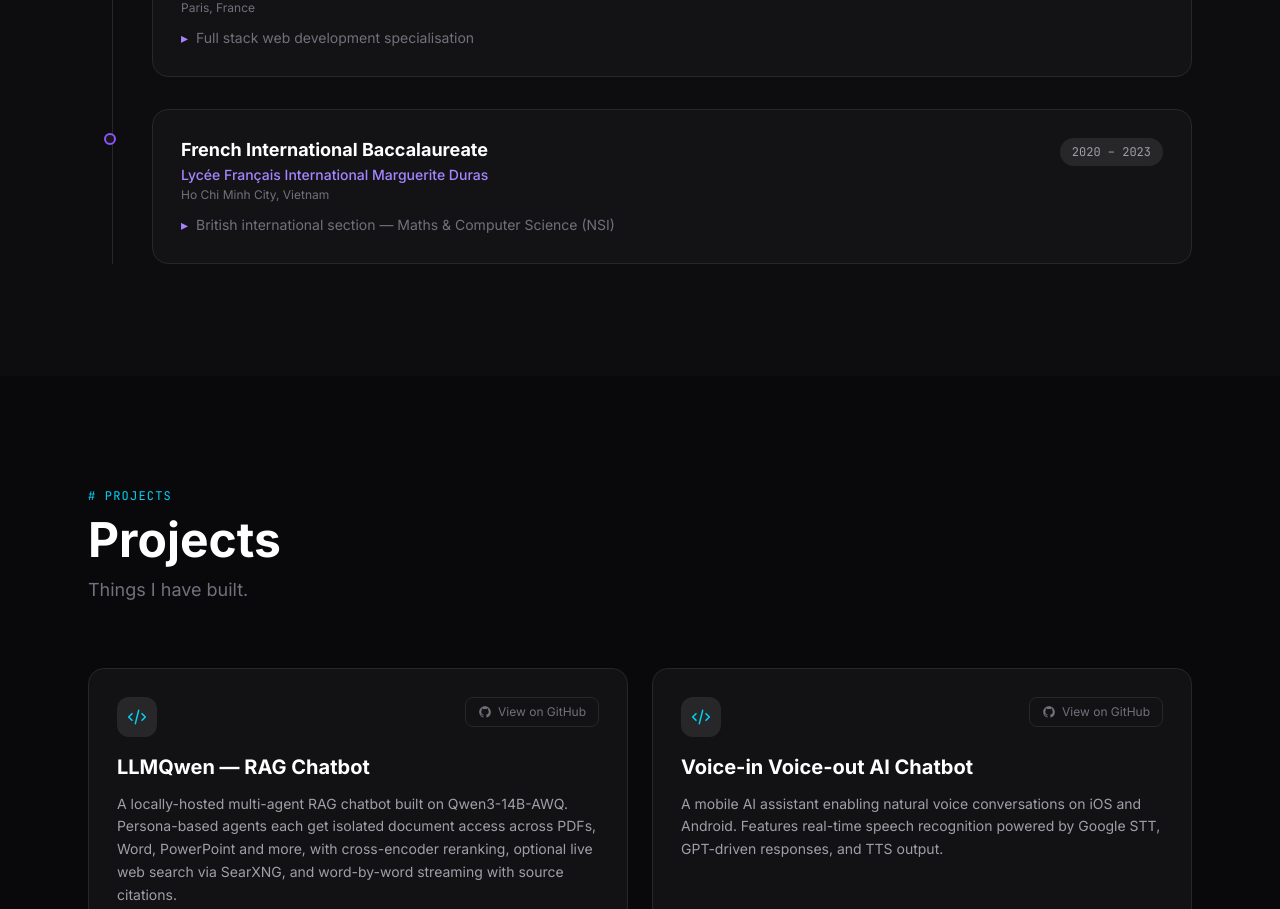
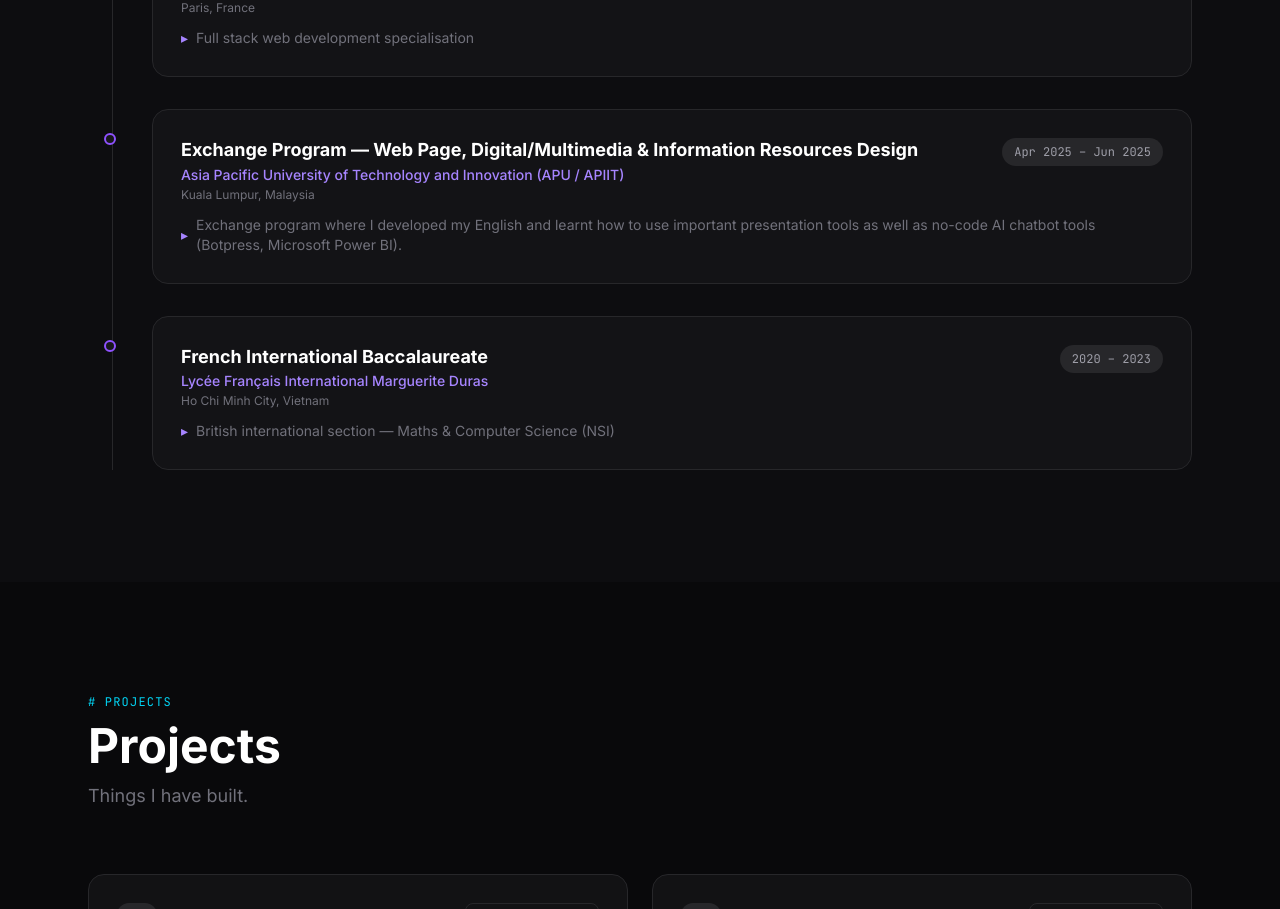
Before and after one commit to Nozomu05/portfolio, a React (Vite) app: page / in a window 1280 px wide. Shown: the part 3640-4549 px from the top of the page. Built offline with nearby package versions, Linux system fonts and the light colour scheme.

Commit message:
update education

```diff
--- a/src/translations/en.ts
+++ b/src/translations/en.ts
@@ -99,6 +99,14 @@ export const en = {
         detail: 'Full stack web development specialisation',
       },
       {
+        degree: 'Exchange Program — Web Page, Digital/Multimedia & Information Resources Design',
+        school: 'Asia Pacific University of Technology and Innovation (APU / APIIT)',
+        location: 'Kuala Lumpur, Malaysia',
+        period: 'Apr 2025 – Jun 2025',
+        detail:
+          'Exchange program where I developed my English and learnt how to use important presentation tools as well as no-code AI chatbot tools (Botpress, Microsoft Power BI).',
+      },
+      {
         degree: 'French International Baccalaureate',
         school: 'Lycée Français International Marguerite Duras',
         location: 'Ho Chi Minh City, Vietnam',
--- a/src/translations/fr.ts
+++ b/src/translations/fr.ts
@@ -101,6 +101,14 @@ export const fr: Translations = {
         detail: 'Spécialisation développement full stack pour applications web',
       },
       {
+        degree: 'Programme d\'échange — Web Page, Digital/Multimedia & Information Resources Design',
+        school: 'Asia Pacific University of Technology and Innovation (APU / APIIT)',
+        location: 'Kuala Lumpur, Malaisie',
+        period: 'Avr 2025 – Juin 2025',
+        detail:
+          "Programme d'échange durant lequel j'ai perfectionné mon anglais et appris à utiliser des outils de présentation importants ainsi que des outils de chatbot IA no-code (Botpress, Microsoft Power BI).",
+      },
+      {
         degree: 'Baccalauréat Français International',
         school: 'Lycée Français International Marguerite Duras',
         location: 'Hô Chi Minh-Ville, Vietnam',
```
